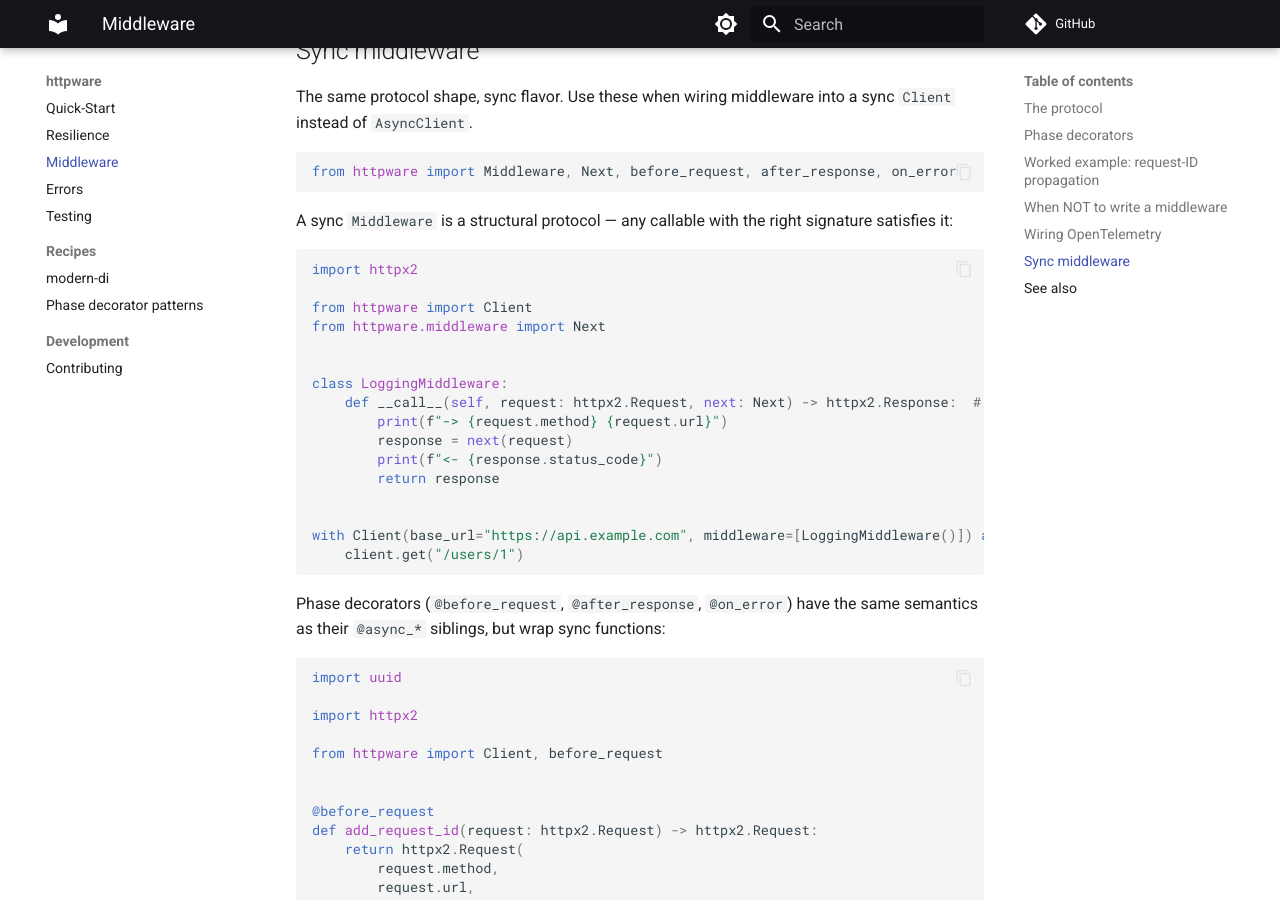
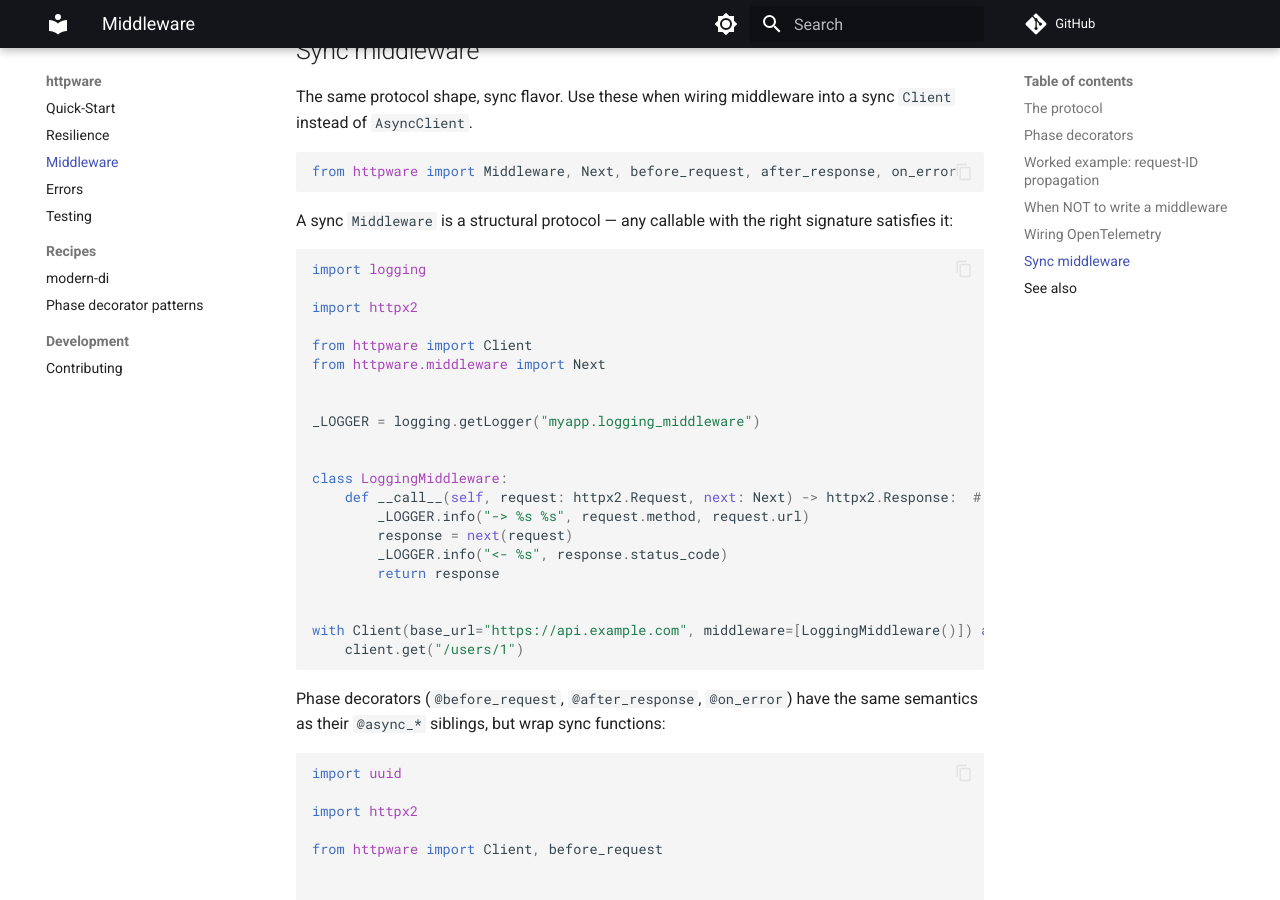
Before and after one commit to modern-python/httpware, an MkDocs documentation site: the page built from docs/middleware.md, in a window 1280 px wide and 900 px high, scrolled down 4435 px. Built offline with MkDocs 1.6.1 and Material for MkDocs 9.7.7, drawn with Linux system fonts in a browser that asks for light colours; comment, search, counter and statistics services are not loaded.

Commit message:
docs(middleware): LoggingMiddleware uses logging, not print()
The example previously used `print(...)` to demonstrate a middleware that
records inbound/outbound traffic. CLAUDE.md lists "No print()" as a
non-negotiable architecture invariant, so the doc example would fail CI
in a user's own project if they followed the project's conventions.

Rewrite with a module-level `_LOGGER = logging.getLogger("myapp.logging_middleware")`
and `_LOGGER.info(...)` calls, matching the existing RequestIdMiddleware
example's style further down the same file.

Closes audit Nit finding (docs/middleware.md:156-161) from
planning/audit/2026-06-07-deep-audit.md.

Co-Authored-By: Claude Opus 4.7 (1M context) <noreply@anthropic.com>

````diff
--- a/docs/middleware.md
+++ b/docs/middleware.md
@@ -147,17 +147,22 @@ from httpware import Middleware, Next, before_request, after_response, on_error
 A sync `Middleware` is a structural protocol — any callable with the right signature satisfies it:
 
 ```python
+import logging
+
 import httpx2
 
 from httpware import Client
 from httpware.middleware import Next
 
 
+_LOGGER = logging.getLogger("myapp.logging_middleware")
+
+
 class LoggingMiddleware:
     def __call__(self, request: httpx2.Request, next: Next) -> httpx2.Response:  # noqa: A002
-        print(f"-> {request.method} {request.url}")
+        _LOGGER.info("-> %s %s", request.method, request.url)
         response = next(request)
-        print(f"<- {response.status_code}")
+        _LOGGER.info("<- %s", response.status_code)
         return response
 
 
````
